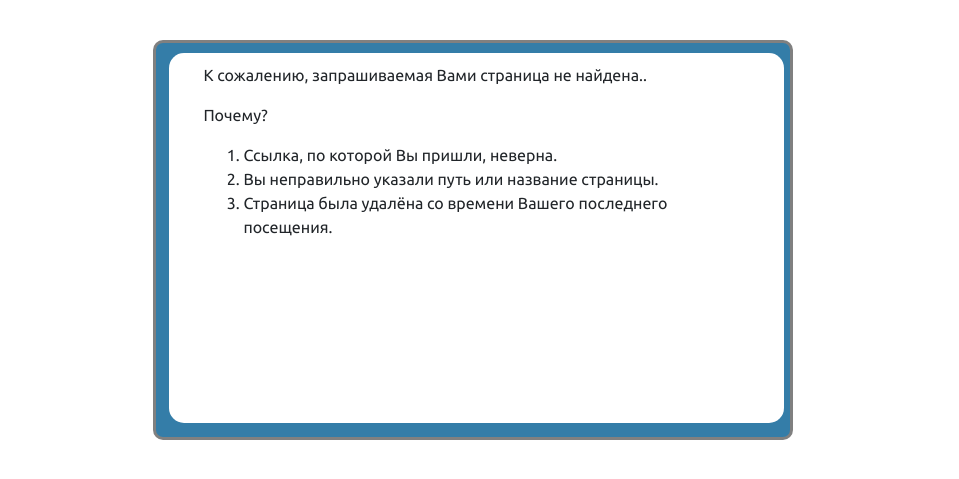
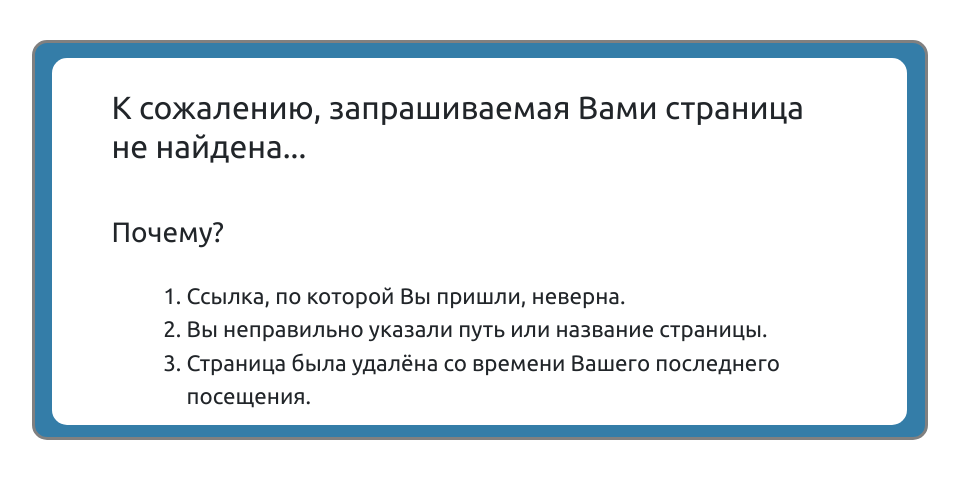
Before and after one commit to andreygor444/ChatApp, a Flask app: page /chats/1 in a window 1280 px wide. Shown: the part 80-559 px from the top of the page, without its empty margins (163-1122 px from the left). Run offline with Flask 2, Linux system fonts and the light colour scheme; a user stored in the database is signed in; parts of the project's set-up code (start-up, migrations or seed data) failed here and were passed over; some libraries are stand-ins or nearby versions.

Commit message:
Изменение страницы 404

```diff
--- a/app/static/css/style.css
+++ b/app/static/css/style.css
@@ -673,22 +673,22 @@ header {
 
 
 #error-404-block {
-	width: 50%;
+	width: 70%;
 	height: 50%;
 	top: 15%;
-	left: 24.7%;
+	left: 15.2%;
 	border: 3px solid gray;
-	border-radius: 10px;
+	border-radius: 15px;
 	background-color: #347da8;
 	visibility: visible;
 	position: fixed;
 }
 
 #error-404-inner {
-	width: 97%;
-	height: 94%;
+	width: 96%;
+	height: 93%;
 	margin-left: 2%;
-	margin-top: 1.5%;
+	margin-top: 1.7%;
 	border-radius: 15px;
 	background-color: #ffffff;
 }
@@ -698,3 +698,21 @@ header {
     padding: 10px;
 	margin-left: 4%;
 }
+
+#error-404-input>h2 {
+	margin-left: 15px;
+	margin-top: 20px;
+	margin-bottom: 50px;
+}
+
+#error-404-input>h3 {
+	margin-left: 15px;
+	margin-top: 20px;
+	margin-bottom: 30px;
+}
+
+#error-404-input>ol {
+	margin-left: 50px;
+	margin-top: 10px;
+	font-size: 1.4em;
+}
--- a/app/templates/404.html
+++ b/app/templates/404.html
@@ -4,8 +4,8 @@
     <div id="error-404-block">
         <div id="error-404-inner">
             <div id="error-404-input">
-                <p>К сожалению, запрашиваемая Вами страница не найдена..</p>
-                <p>Почему?</p>
+                <h2>К сожалению, запрашиваемая Вами страница не найдена...</h2>
+                <h3>Почему?</h3>
                 <ol>
                     <li>Ссылка, по которой Вы пришли, неверна.
                     <li>Вы неправильно указали путь или название страницы.
```
